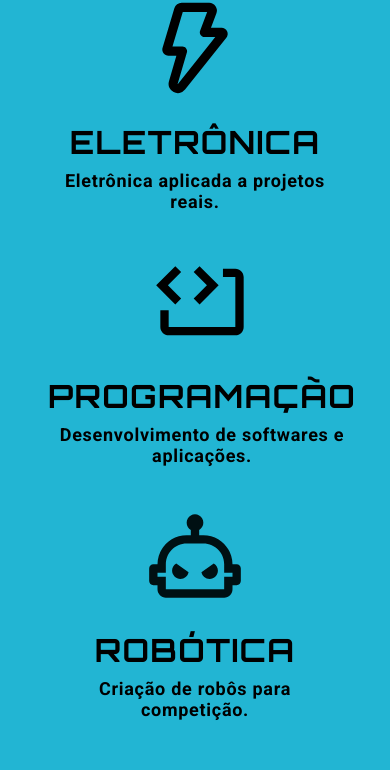
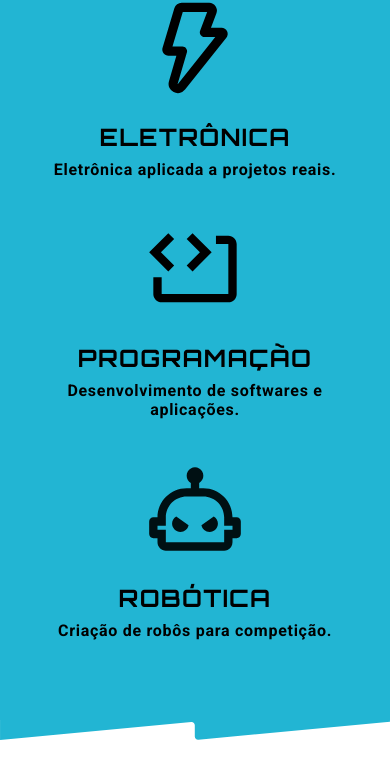
Before and after one commit to labedufn/site-front, a React (Vite) app: page / in a window 390 px wide. Shown: the part 722-1492 px from the top of the page. After the commit the page ends 1462 px from the top, so only its background shows below. Built offline with nearby package versions, Linux system fonts and the light colour scheme.

Commit message:
ajuste overflow y

```diff
--- a/src/assets/css/components/item-conteudo.css
+++ b/src/assets/css/components/item-conteudo.css
@@ -19,6 +19,7 @@
   font-family: "Orbitron", sans-serif;
   font-weight: 700;
   font-size: 2rem;
+  word-break: break-all;
   letter-spacing: 1.28px;
 }
 
@@ -28,3 +29,12 @@
   font-weight: 700;
   letter-spacing: 0.72px;
 }
+
+@media (max-width: 768px) {
+  .item h3 {
+    font-size: 1.5rem;
+  }
+  .item p {
+    font-size: 1rem;
+  }
+}
```
